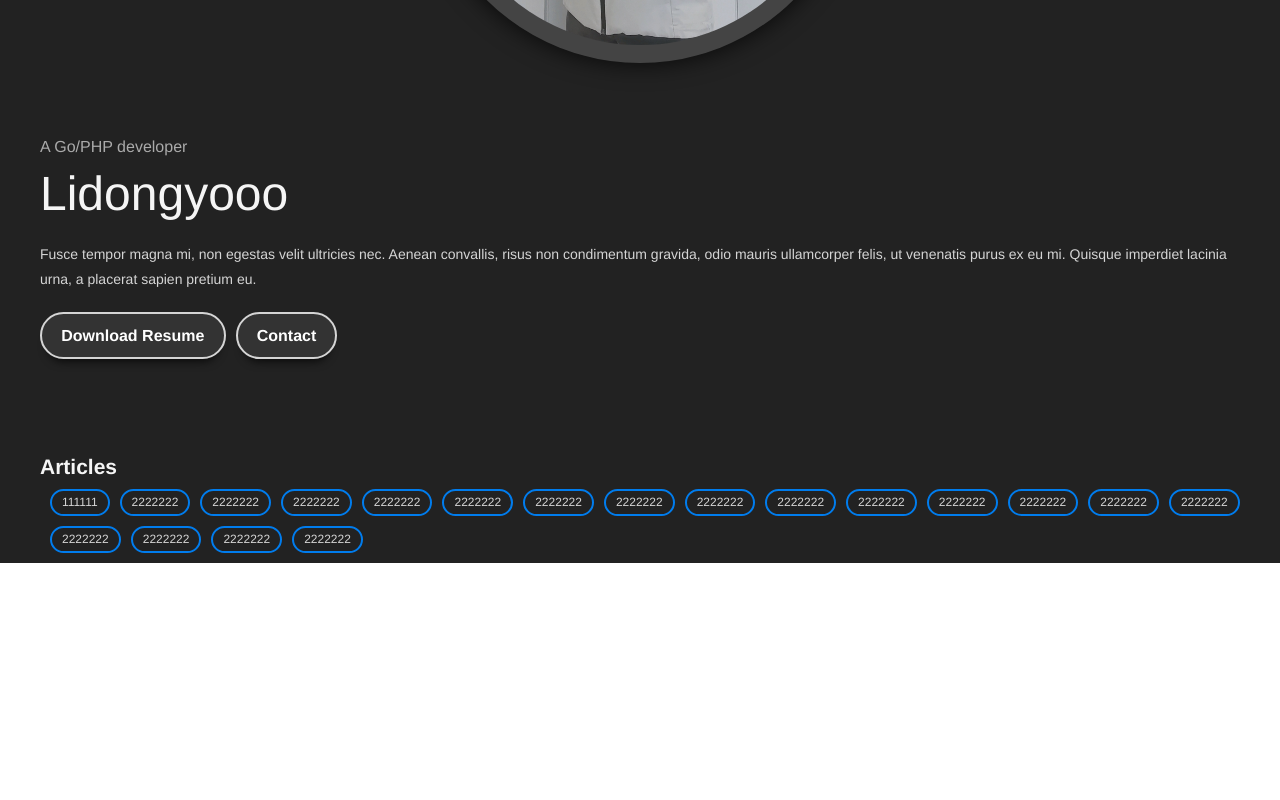
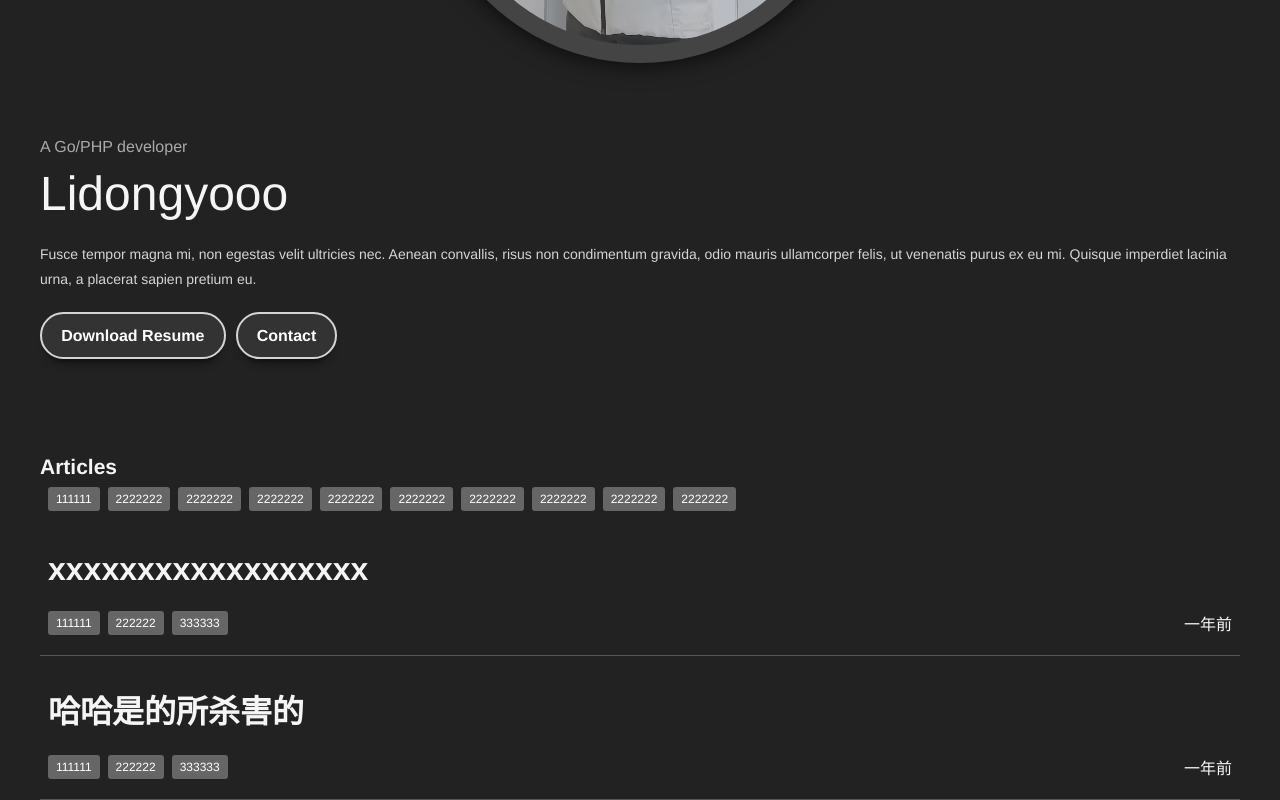
Before and after one commit to lidongyooo/swag-blog, a Vue app: page / in a window 1280 px wide. Shown: the part 453-1253 px from the top of the page. Before the commit the page ends 1016 px from the top, so only its background shows below. Built offline with nearby package versions, Linux system fonts and the light colour scheme.

Commit message:
首页完成

```diff
--- a/src/views/Home.vue
+++ b/src/views/Home.vue
@@ -2,12 +2,12 @@
   <el-container>
     <el-header>
       <el-row class="header-information">
-        <el-col :span="10" :xs="24">
+        <el-col :sm="24" :lg="{span:10, offset:0}" :xs="24">
           <div class="header-information-avatar">
             <div class="header-information-avatar-inner"></div>
           </div>
         </el-col>
-        <el-col :span="10" :offset="1" :xs="{span:24,offset:0}">
+        <el-col :sm="{span:24,offset:0}" :lg="{span:10, offset:1}" :xs="{span:24,offset:0}">
           <div class="header-introduction">
             <div class="header-introduction-job">
               A Go/PHP developer
@@ -32,28 +32,52 @@
           <el-col class="articles-top-title" :span="4" :xs="24">
             Articles
           </el-col>
-          <el-col class="articles-top-tags" :span="12" :offset="8" :xs="{span:24, offset:0}">
-            <div class="articles-top-tag">111111</div>
-            <div class="articles-top-tag">2222222</div>
-            <div class="articles-top-tag">2222222</div>
-            <div class="articles-top-tag">2222222</div>
-            <div class="articles-top-tag">2222222</div>
-            <div class="articles-top-tag">2222222</div>
-            <div class="articles-top-tag">2222222</div>
-            <div class="articles-top-tag">2222222</div>
-            <div class="articles-top-tag">2222222</div>
-            <div class="articles-top-tag">2222222</div>
-            <div class="articles-top-tag">2222222</div>
-            <div class="articles-top-tag">2222222</div>
-            <div class="articles-top-tag">2222222</div>
-            <div class="articles-top-tag">2222222</div>
-            <div class="articles-top-tag">2222222</div>
-            <div class="articles-top-tag">2222222</div>
-            <div class="articles-top-tag">2222222</div>
-            <div class="articles-top-tag">2222222</div>
-            <div class="articles-top-tag">2222222</div>
+          <el-col class="articles-tags" :span="12" :offset="8" :xs="{span:24, offset:0}">
+            <div class="articles-tag">111111</div>
+            <div class="articles-tag">2222222</div>
+            <div class="articles-tag">2222222</div>
+            <div class="articles-tag">2222222</div>
+            <div class="articles-tag">2222222</div>
+            <div class="articles-tag">2222222</div>
+            <div class="articles-tag">2222222</div>
+            <div class="articles-tag">2222222</div>
+            <div class="articles-tag">2222222</div>
+            <div class="articles-tag">2222222</div>
           </el-col>
         </el-row>
+        <div class="articles-list">
+          <div class="articles-list-item">
+            <a href="/" class="articles-list-item-tile">
+              xxxxxxxxxxxxxxxxxx
+            </a>
+            <div class="articles-list-item-information">
+              <div class="articles-list-item-information-tags">
+                <div class="articles-tag">111111</div>
+                <div class="articles-tag">222222</div>
+                <div class="articles-tag">333333</div>
+              </div>
+              <div class="articles-list-item-information-datetime">
+                一年前
+              </div>
+            </div>
+          </div>
+
+          <div class="articles-list-item">
+            <a href="/" class="articles-list-item-tile">
+              哈哈是的所杀害的
+            </a>
+            <div class="articles-list-item-information">
+              <div class="articles-list-item-information-tags">
+                <div class="articles-tag">111111</div>
+                <div class="articles-tag">222222</div>
+                <div class="articles-tag">333333</div>
+              </div>
+              <div class="articles-list-item-information-datetime">
+                一年前
+              </div>
+            </div>
+          </div>
+        </div>
       </div>
     </el-main>
   </el-container>
@@ -79,8 +103,68 @@ export default defineComponent({
   min-height: 100vh;
 
   .el-main{
+    margin-top: 10vh;
 
     .articles{
+
+      .articles-tag{
+        font-size: 12px;
+        font-weight: 500;
+        color: #ffffff;
+        background-color: #666666;
+        padding: 2px 7px;
+        border-radius: 3px;
+        border: 1px solid transparent;
+        margin: 8px 0px 0px 8px;
+        line-height: 1.5em;
+        cursor: default;
+      }
+
+      .articles-tag:hover{
+        color: #222222;
+      }
+
+      .articles-tag_active{
+        color: #222222;
+      }
+
+      .articles-list{
+        margin-top: 2vh;
+
+        .articles-list-item{
+          padding-bottom: 20px;
+          margin-top: 30px;
+          border-bottom: 1px solid #555;
+          display: flex;
+          flex-direction: column;
+
+          .articles-list-item-tile{
+            text-decoration: none;
+            padding-left: 8px;
+            font-size: 32px;
+            color: #f5f5f5;
+            font-weight: bold;
+          }
+
+          .articles-list-item-information{
+            margin-top: 15px;
+            display: flex;
+            justify-content: space-between;
+
+            .articles-list-item-information-tags{
+              display: flex;
+            }
+
+            .articles-list-item-information-datetime{
+              padding-right: 8px;
+              align-self: flex-end;
+              font-weight: 400;
+              cursor: default;
+            }
+          }
+        }
+      }
+
 
       .articles-top{
         padding-bottom: 10px;
@@ -90,21 +174,9 @@ export default defineComponent({
           font-weight: bold;
         }
 
-        .articles-top-tags{
+        .articles-tags{
           display: flex;
           flex-wrap: wrap;
-
-          .articles-top-tag{
-            font-size: 12px;
-            font-weight: 500;
-            color: #d5d5d5;
-            background-color: #222;
-            padding: 0 10px;
-            line-height: 23px;
-            border: 2px solid #007ced;
-            border-radius: 30px;
-            margin: 10px 0px 0px 10px;
-          }
         }
       }
     }
@@ -114,7 +186,6 @@ export default defineComponent({
     margin-top: 10vh;
     display: block;
     height: auto;
-    padding-bottom: 10vh;
 
     .header-information{
       width: 100%;
@@ -192,8 +263,12 @@ export default defineComponent({
   }
 }
 
-@media only screen and (max-width: 767px){
+@media only screen and (max-width: 1200px){
   .el-container {
+
+    .el-main{
+      margin-top: 3vh;
+    }
 
     .header-information-avatar{
       width: 230px !important;
@@ -208,7 +283,7 @@ export default defineComponent({
     .articles-top{
       text-align: center;
 
-      .articles-top-tags{
+      .articles-tags{
         justify-content: center;
       }
     }
```
